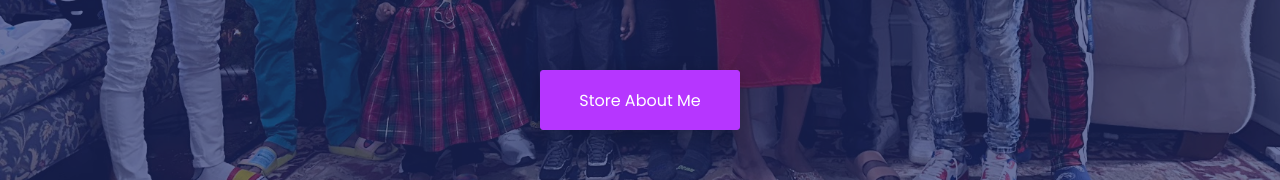
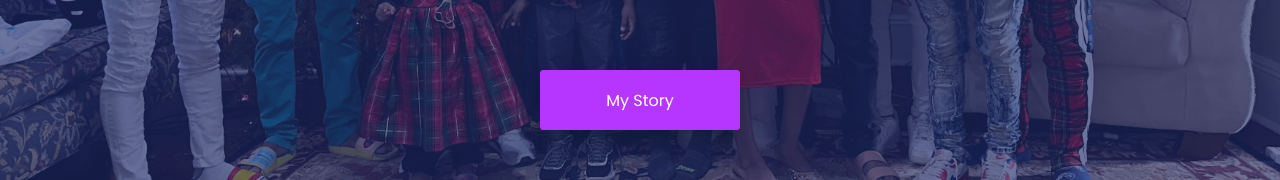
Before and after one commit to rbyamungu/MyWebsite2.0, a plain HTML site: page browny-v1.0/index.html in a window 1280 px wide. Shown: the part 530-710 px from the top of the page. Drawn offline with nearby package versions, Linux system fonts and the light colour scheme.

Commit message:
Update index.html
I change the my story button

```diff
--- a/browny-v1.0/index.html
+++ b/browny-v1.0/index.html
@@ -104,7 +104,7 @@
 						<div class="header-text">
 							<h2>hi <span>,</span> i am <br> Rene <br> Ruhigita <span>.</span>   </h2>
 							<p>Information Technology</p>
-							<a href="https://mccaskeyvidette.wordpress.com/2023/01/24/from-burundi-to-lancaster-rene-ruhigitas-journey/" target="_blank">Store About me</a>
+							<a href="https://mccaskeyvidette.wordpress.com/2023/01/24/from-burundi-to-lancaster-rene-ruhigitas-journey/" target="_blank">My Story</a>
 						</div><!--/.header-text-->
 					</div><!--/.col-->
 				</div><!-- /.row-->
```
